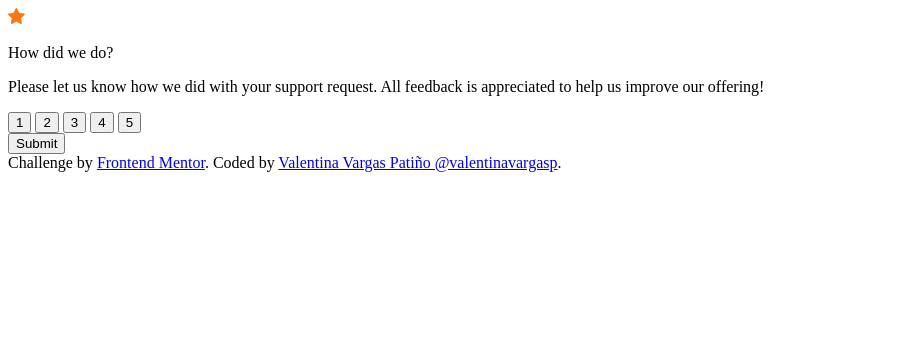
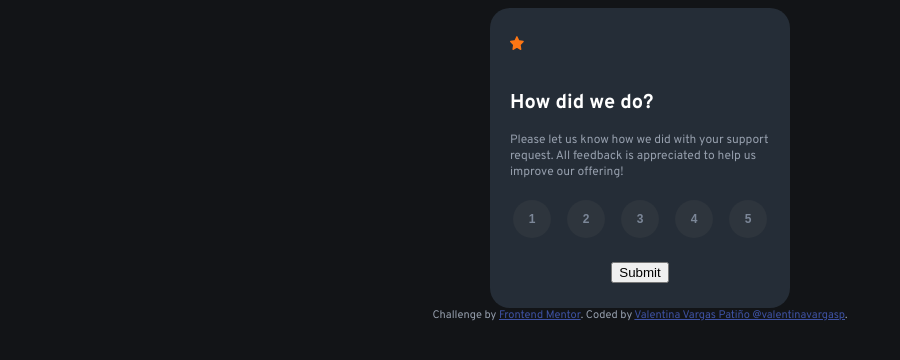
Before and after one commit to valentinavp15/challenge2-interactive-rating-component, a plain HTML site: page index.html in a window 1280 px wide. Shown: the whole page, without its empty margins (0-900 px from the left). Drawn offline with Linux system fonts and the light colour scheme.

Commit message:
Se avanza en estilos y se agrega main js

```diff
--- a/index.html
+++ b/index.html
@@ -5,6 +5,11 @@
   <meta name="viewport" content="width=device-width, initial-scale=1.0"> <!-- displays site properly based on user's device -->
 
   <link rel="icon" type="image/png" sizes="32x32" href="./images/favicon-32x32.png">
+  <link rel="preconnect" href="https://fonts.googleapis.com">
+  <link rel="preconnect" href="https://fonts.gstatic.com" crossorigin>
+  <link href="https://fonts.googleapis.com/css2?family=Overpass:wght@400;700&display=swap" rel="stylesheet">
+
+  <link rel="stylesheet" href="./styles.css">
 
   <title>Frontend Mentor | Interactive rating component</title>
 
@@ -15,7 +20,7 @@
 </head>
 <body>
 
-<div class="main-container">
+<main class="main-container">
   <img src="./images/icon-star.svg" alt="">
   <p class="question">How did we do?</p>
   <p class="comment"> Please let us know how we did with your support request. All feedback is appreciated
@@ -28,7 +33,7 @@
     <button class="rate-button">5</button>
   </div>
   <button class="submit">Submit</button>
-</div>
+</main>
 
   <!-- Rating state end -->
 
@@ -48,5 +53,7 @@
     Challenge by <a href="https://www.frontendmentor.io?ref=challenge" target="_blank">Frontend Mentor</a>.
     Coded by <a href="https://www.instagram.com/valentinavargasp/">Valentina Vargas Patiño @valentinavargasp</a>.
   </div>
+
+  <script src="./main.js"></script>
 </body>
 </html>
--- a/styles.css
+++ b/styles.css
@@ -1,5 +1,92 @@
+:root{
+    /* creo variables pra los colores */
+    --orange: hsl(25, 97%, 53%);
+    --white: hsl(0, 0%, 100%);
+    --light-grey: hsl(217, 12%, 63%);
+    --medium-grey: hsl(216, 12%, 54%);
+    --dark-blue: hsl(213, 19%, 18%);
+    --dark-blue-transparency: hsl(212, 14%, 21%);
+    --very-dark-blue: hsl(216, 12%, 8%);
 
+    /* creo variables para los tamaños de letra */
+    --estandar: 15px;
+    --title: 20px;
+    --md: 12px;
+}
+
+body {
+    font-family: 'Overpass', sans-serif;
+    background: var(--very-dark-blue);
+}
+
+/* CONTENEDOR PRINCIPAL */
+.main-container{
+    display: flex;
+    flex-direction: column;
+    align-items: center;
+    background: var(--dark-blue);
+    height: 300px;
+    width: 300px;
+    border-radius: 20px;
+    margin: auto;
+}
+
+.main-container img{
+    width: 14px;
+    height: 14px;
+    margin: 28px auto 0 20px;
+}
+
+/* TEXTOS */
+.question{
+    font-size: var(--title);
+    margin: 40px auto 8px 20px;
+    font-weight: bold;
+    color: var(--white);
+}
+
+.comment{
+    font-size: var(--md);
+    margin: 8px 8px 20px 20px;
+    color: var(--light-grey);
+}
+
+/* BOTONES DE NUMEROS */
+.rate-container{
+    display: grid;
+    grid-template-columns: 54px 54px 54px 54px 54px;
+    justify-items: center;
+    margin: 0 0 24px 0;
+}
+.rate-button{
+    font-size: var(--md);
+    background-color: var(--dark-blue-transparency);
+    border: none;
+    border-radius: 100%;
+    height: 38px;
+    width: 38px;
+    color: var(--medium-grey);
+    font-weight: bold;
+    cursor: pointer;
+}
+
+.rate-button:hover{
+    background-color: var(--orange);
+    color: var(--white);
+}
+
+.rate-button:visited{
+    background-color: var(--light-grey);
+    color: var(--white);
+}
 
 /* LINKS */
-.attribution { font-size: 11px; text-align: center; }
-.attribution a { color: hsl(228, 45%, 44%); }
+.attribution {
+    font-size: 11px;
+    text-align: center;
+    color: var(--light-grey);
+}
+
+.attribution a {
+    color: hsl(228, 45%, 44%);
+}
```
